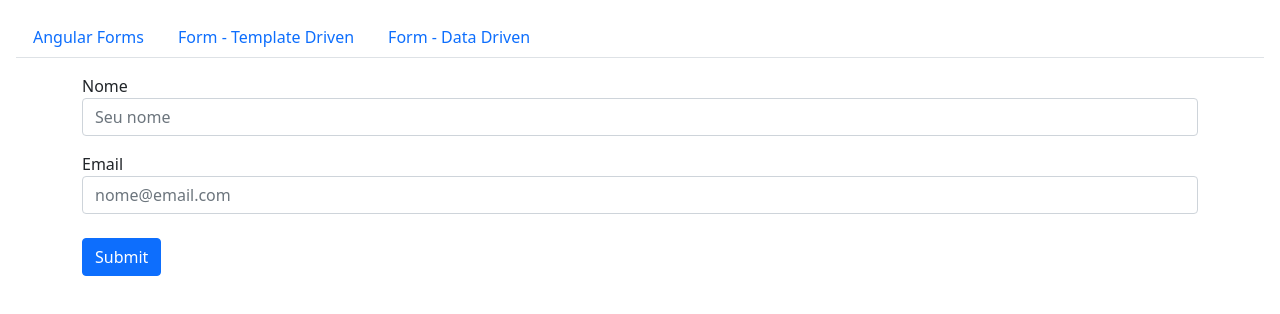
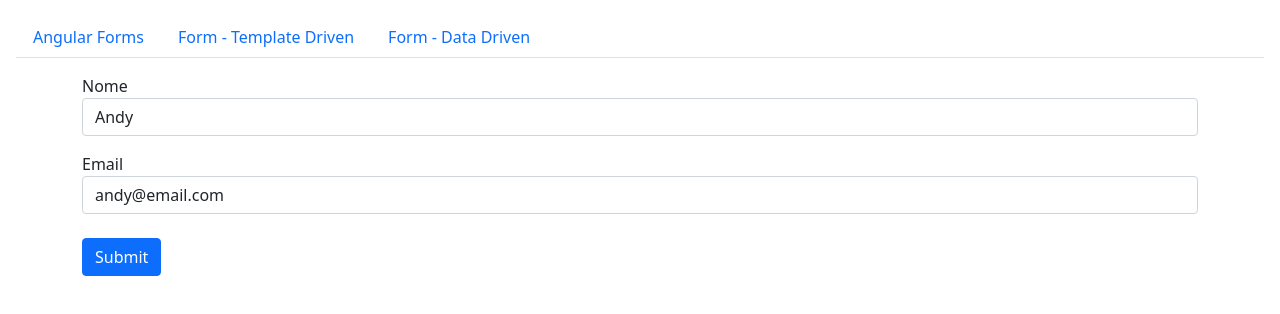
Before and after one commit to AndersonSilva94/estudos-angular-framework, an Angular app in the folder modulo-8-formularios-template-driven/formularios-template-driven/: page /templateForm in a window 1280 px wide. Shown: the top 314 px of the page. Built offline with nearby package versions, Linux system fonts and the light colour scheme.

Commit message:
feat: :rocket: Formulários (template driven): Inicializando valores com ngModel

```diff
--- a/modulo-8-formularios-template-driven/formularios-template-driven/src/app/template-form/template-form.component.html
+++ b/modulo-8-formularios-template-driven/formularios-template-driven/src/app/template-form/template-form.component.html
@@ -7,7 +7,7 @@
       class="form-control"
       id="nome" aria-describedby="nomeHelp"
       placeholder="Seu nome"
-      ngModel
+      [(ngModel)]="usuario.nome"
     >
   </div>
   <div class="form-group mt-3">
@@ -19,7 +19,7 @@
       id="email"
       aria-describedby="emailHelp"
       placeholder="nome@email.com"
-      ngModel
+      [(ngModel)]="usuario.email"
     >
   </div>
 
--- a/modulo-8-formularios-template-driven/formularios-template-driven/src/app/template-form/template-form.component.ts
+++ b/modulo-8-formularios-template-driven/formularios-template-driven/src/app/template-form/template-form.component.ts
@@ -6,9 +6,16 @@ import { Component, OnInit } from '@angular/core';
   styleUrls: ['./template-form.component.css']
 })
 export class TemplateFormComponent implements OnInit {
+  // caso queria utilizar os valores para alterar o objeto, usado o two-way data-bind, sn só o property-bind
+  usuario: any = {
+    nome: 'Andy',
+    email: 'andy@email.com'
+  }
 
   onSubmit(form: any) {
-    console.log(form)
+    console.log(form.value)
+
+    console.log(this.usuario)
   }
 
   constructor() { }
```
